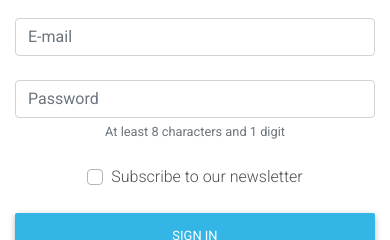
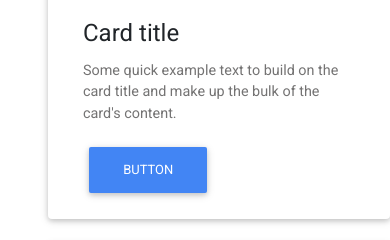
Before and after one commit to HAbdelhamid/Bloger, a PHP site: page / in a window 390 px wide. Shown: the part 401-641 px from the top of the page. Run offline with PHP 8.4, Linux system fonts and the light colour scheme; some libraries are stand-ins or nearby versions.

Commit message:
Add: added cards for articles and resize it to fit

```diff
--- a/App/front/body.php
+++ b/App/front/body.php
@@ -1,6 +1,6 @@
 <?php
 
-    require("App/front/signup.php");
+    require("App/front/posts.php");
 
 
 ?>
--- a/App/front/footer.php
+++ b/App/front/footer.php
@@ -1,13 +1,15 @@
+    <div class="">
         <!-- Footer -->
-    <footer class="page-footer font-small unique-color-dark">
+        <footer class="page-footer font-small unique-color-dark mt-auto">
             <!-- Copyright -->
-        <div class="footer-copyright text-center py-5 h-100">© 2022 Copyright:
+            <div class="footer-copyright text-center py-5">© 2022 Copyright:
                 <a href="https://mdbootstrap.com/education/bootstrap/"> TechnoBlog.com</a>
             </div>
             <!-- Copyright -->
 
         </footer>
         <!-- Footer -->
+    </div>
 
     <script type="text/javascript" src="node_modules/mdbootstrap/js/jquery.min.js"></script>
     <script type="text/javascript" src="node_modules/mdbootstrap/js/popper.min.js"></script>
--- a/App/front/header.php
+++ b/App/front/header.php
@@ -9,7 +9,7 @@
     <link rel="stylesheet" href="node_modules/mdbootstrap/css/bootstrap.min.css">
     <link rel="stylesheet" href="node_modules/mdbootstrap/css/mdb.min.css">
     <link rel="stylesheet" href="node_modules/mdbootstrap/css/style.css">
-    <link rel="stylesheet" href="assets/css/style.css">
+    <link rel="stylesheet" href="./assets/css/style.css">
     <title>Document</title>
 </head>
-<body>
+<body class="d-flex flex-column min-vh-100">
--- a/App/front/navbar.php
+++ b/App/front/navbar.php
@@ -1,3 +1,4 @@
+<div class="pb-4">
   <!-- Navbar -->
   <nav class="navbar fixed-top navbar-expand-lg navbar-light white scrolling-navbar">
       <div class="container">
@@ -47,31 +48,4 @@
       </div>
   </nav>
   <!-- Navbar -->
-
-    <!-- Intro -->
-    <div class="card card-intro blue-gradient">
-
-      <div class="card-body white-text rgba-black-light text-center">
-
-        <!--Grid row-->
-        <div class="row d-flex justify-content-center">
-
-          <!--Grid column-->
-          <div class="col-md-6">
-
-            <p class="h5 mb-2">
-              This is Techno Blog
-            </p>
-
-            <p class="mb-0">The latest news from the world of internet technologies.</p>
-
 </div>
-          <!--Grid column-->
-
-        </div>
-        <!--Grid row-->
-
-      </div>
-
-    </div>
-    <!-- Intro -->
--- /dev/null
+++ b/App/front/posts.php
@@ -0,0 +1,83 @@
+<div class="p-4">
+    <!-- Card -->
+    <div class="card col m-4 col-md-3">
+
+        <!-- Card image -->
+        <div class="view overlay">
+        <img class="card-img-top " src="https://mdbootstrap.com/img/Mockups/Lightbox/Thumbnail/img%20(67).webp"
+            alt="Card image cap">
+        <a href="#!">
+            <div class="mask rgba-white-slight"></div>
+        </a>
+        </div>
+
+        <!-- Card content -->
+        <div class="card-body">
+
+        <!-- Title -->
+        <h4 class="card-title">Card title</h4>
+        <!-- Text -->
+        <p class="card-text">Some quick example text to build on the card title and make up the bulk of the card's
+            content.</p>
+        <!-- Button -->
+        <a href="#" class="btn btn-primary">Button</a>
+
+        </div>
+
+    </div>
+    <!-- Card -->
+    <!-- Card -->
+    <div class="card col m-4 col-md-3">
+
+        <!-- Card image -->
+        <div class="view overlay">
+        <img class="card-img-top" src="https://mdbootstrap.com/img/Mockups/Lightbox/Thumbnail/img%20(67).webp"
+            alt="Card image cap">
+        <a href="#!">
+            <div class="mask rgba-white-slight"></div>
+        </a>
+        </div>
+
+        <!-- Card content -->
+        <div class="card-body">
+
+        <!-- Title -->
+        <h4 class="card-title">Card title</h4>
+        <!-- Text -->
+        <p class="card-text">Some quick example text to build on the card title and make up the bulk of the card's
+            content.</p>
+        <!-- Button -->
+        <a href="#" class="btn btn-primary">Button</a>
+
+        </div>
+
+    </div>
+    <!-- Card -->
+    <!-- Card -->
+    <div class="card col m-4 col-md-3">
+
+        <!-- Card image -->
+        <div class="view overlay">
+        <img class="card-img-top" src="https://mdbootstrap.com/img/Mockups/Lightbox/Thumbnail/img%20(67).webp"
+            alt="Card image cap">
+        <a href="#!">
+            <div class="mask rgba-white-slight"></div>
+        </a>
+        </div>
+
+        <!-- Card content -->
+        <div class="card-body">
+
+        <!-- Title -->
+        <h4 class="card-title">Card title</h4>
+        <!-- Text -->
+        <p class="card-text">Some quick example text to build on the card title and make up the bulk of the card's
+            content.</p>
+        <!-- Button -->
+        <a href="#" class="btn btn-primary">Button</a>
+
+        </div>
+
+    </div>
+    <!-- Card -->
+</div>
--- a/assets/css/style.css
+++ b/assets/css/style.css
@@ -1,3 +1,9 @@
+body {
+    padding-top: 70px;
+  }
+
+/*-- navbar --*/
+
 .navbar .navbar-brand img {
     height: 20px;
 }
@@ -14,6 +20,8 @@
     padding-top: 1px;
 }
 
+/*-- Card --*/
+
 .card-intro .card-body {
     padding-top: 1.5rem;
     padding-bottom: 1.5rem;
@@ -29,6 +37,7 @@
 }
 
 
+/*-- Media Query --*/
 
 @media (max-width: 450px) {
     .card-intro {
```
Lines whose indentation alone changed are shown as unchanged.
